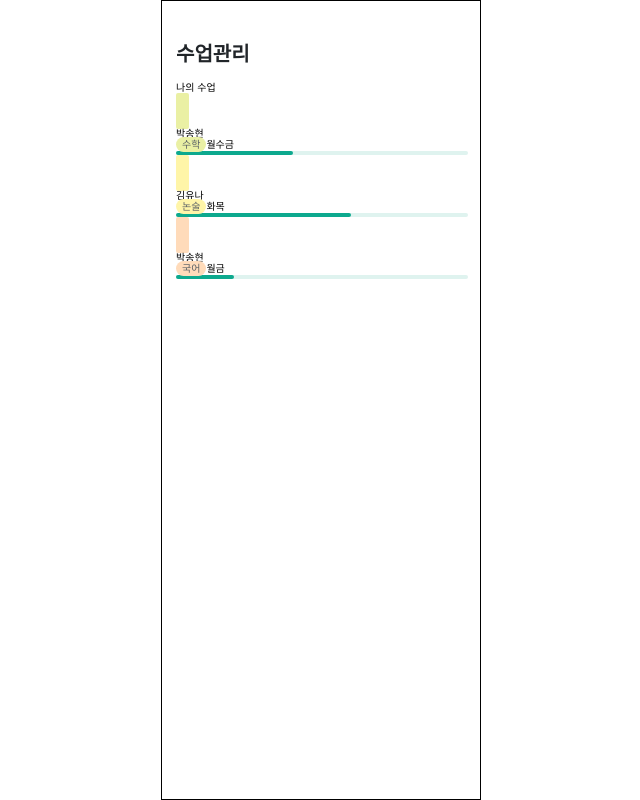
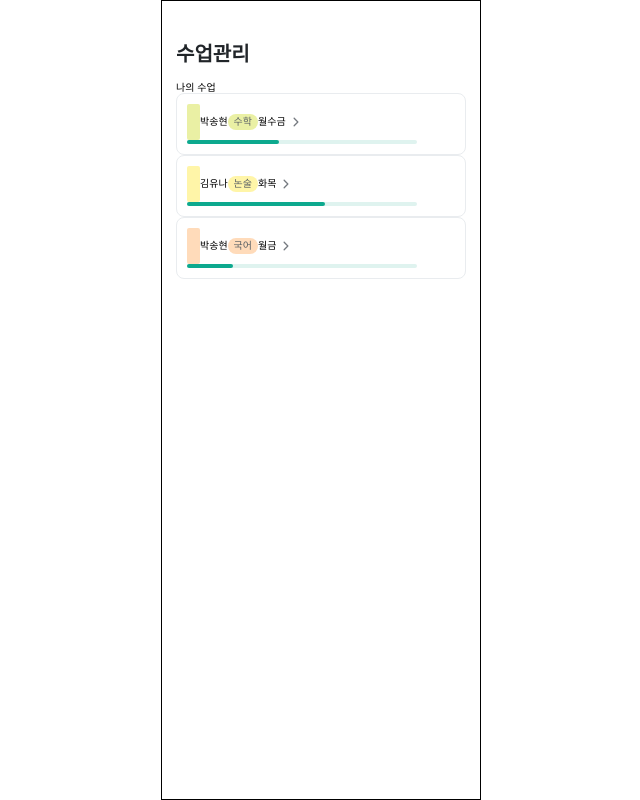
Before and after one commit to Gwasuwon-shot/Tutice_Client, a React (Vite) app: page /manage-lesson in a window 1280 px wide. Shown: the whole page, without its empty margins (319-959 px from the left). Built offline with nearby package versions, Linux system fonts and the light colour scheme; a web font is replaced by a local one; what recoil-persist would draw is missing.

Commit message:
[ assets ] 다음 버튼 삽입

```diff
--- a/src/assets/index.ts
+++ b/src/assets/index.ts
@@ -33,6 +33,7 @@ export { ReactComponent as MissingAttendaceTeacherHomeIc } from "./icon/missingA
 export { ReactComponent as MissingMaintenanceTeacherHomeIc } from "./icon/missingMaintenanceTeacherHomeIc.svg";
 export { ReactComponent as MyActiveTeacherFooterIc } from "./icon/myActiveTeacherFooterIc.svg";
 export { ReactComponent as MyTeacherFooterIc } from "./icon/myTeacherFooterIc.svg";
+export { ReactComponent as NextArrowManageLessonIc } from "./icon/nextArrowManageLessonIc.svg";
 export { ReactComponent as NoClassLogoTeacherHomeIc } from "./icon/noClassLogoTeacherHomeIc.svg";
 export { ReactComponent as RegisterLessonHeaderIc } from "./icon/registerLessonHeaderIc.svg";
 export { ReactComponent as RegularLessonCalenderIc } from "./icon/regularLessonCalenderIc.svg";
--- a/src/components/common/TreeProgress.tsx
+++ b/src/components/common/TreeProgress.tsx
@@ -1,21 +1,22 @@
 import { styled } from "styled-components";
 
 interface TreeProgressProps {
+  width: number;
   progress: number;
 }
 
 export default function TreeProgress(props: TreeProgressProps) {
-  const { progress } = props;
+  const { width, progress } = props;
 
   return (
-    <ProgressBarWrapper>
+    <ProgressBarWrapper $width={width}>
       <Progress $progress={progress} />
     </ProgressBarWrapper>
   );
 }
 
-const ProgressBarWrapper = styled.div`
-  width: 29.2rem;
+const ProgressBarWrapper = styled.div<{ $width: number }>`
+  width: ${({ $width }) => $width}rem;
   height: 0.4rem;
   border-radius: 3px;
 
--- a/src/components/manageLesson/MainLesson.tsx
+++ b/src/components/manageLesson/MainLesson.tsx
@@ -1,3 +1,5 @@
+import { styled } from "styled-components";
+import { NextArrowManageLessonIc } from "../../assets";
 import { STUDENT_COLOR } from "../../core/common/studentColor";
 import StudentColorBox from "../common/StudentColorBox";
 import SubjectLabel from "../common/SubjectLabel";
@@ -15,12 +17,31 @@ export default function MainLesson(props: MainLessonProps) {
   const { idx, studentName, subject, percent, dayOfWeekList } = props;
 
   return (
-    <>
-      <StudentColorBox backgroundColor={STUDENT_COLOR[idx % 11]} />
-      <h1>{studentName}</h1>
-      <SubjectLabel subject={subject} backgroundColor={STUDENT_COLOR[idx % 11]} color="#5B6166" />
-      {dayOfWeekList.map((day) => day)}
-      <TreeProgress progress={percent} />
-    </>
+    <MainLessonBox>
+      <MainLessonWrapper>
+        <StudentColorBox backgroundColor={STUDENT_COLOR[idx % 11]} />
+        <h1>{studentName}</h1>
+        <SubjectLabel subject={subject} backgroundColor={STUDENT_COLOR[idx % 11]} color="#5B6166" />
+        {dayOfWeekList.map((day) => day)}
+        <NextArrowManageLessonIc />
+      </MainLessonWrapper>
+      <TreeProgress progress={percent} width={23} />
+    </MainLessonBox>
   );
 }
+
+const MainLessonBox = styled.article`
+  display: flex;
+  justify-content: center;
+  flex-direction: column;
+
+  padding: 1rem;
+
+  border: 1px solid ${({ theme }) => theme.colors.grey70};
+  border-radius: 8px;
+`;
+
+const MainLessonWrapper = styled.section`
+  display: flex;
+  align-items: center;
+`;
--- a/src/components/manageLesson/TreeImage.tsx
+++ b/src/components/manageLesson/TreeImage.tsx
@@ -12,7 +12,7 @@ export default function TreeImage() {
       <CountBox>
         {count - nowCount}회/ 총 {count}회
       </CountBox>
-      <TreeProgress progress={percent} />
+      <TreeProgress progress={percent} width={29.2} />
     </>
   );
 }
```
Also changed, not shown: src/assets/icon/nextArrowManageLessonIc.svg (added).
